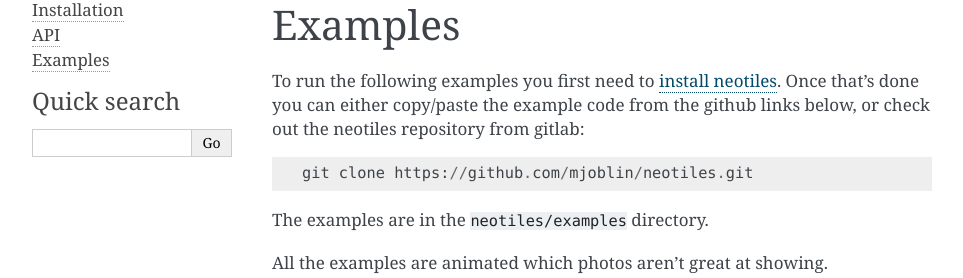
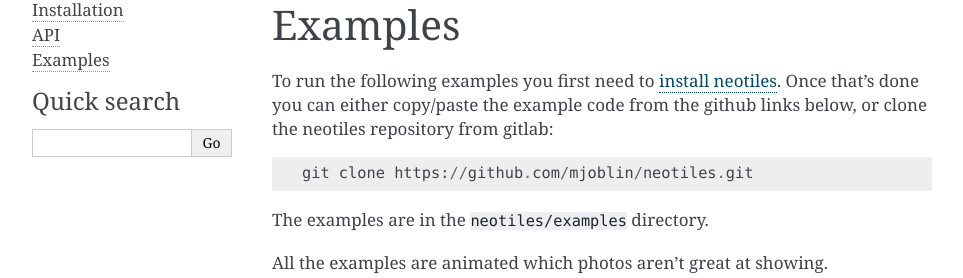
Before and after one commit to mjoblin/neotiles, a Sphinx documentation site: the page built from docs/pages/examples.rst, in a window 1280 px wide and 900 px high, cut to the strip 134-412 px from the top of the window. Shown: the whole strip, without its empty margins (148-1111 px from the left). Built offline with Sphinx 7.4.7, drawn with Linux system fonts in a browser that asks for light colours.

Commit message:
Minor doc tweak

```diff
--- a/docs/pages/examples.rst
+++ b/docs/pages/examples.rst
@@ -5,8 +5,8 @@
 
 To run the following examples you first need to
 `install neotiles <installation.html>`_.  Once that's done you can either
-copy/paste the example code from the github links below, or check out the
-neotiles repository from gitlab: ::
+copy/paste the example code from the github links below, or clone the neotiles
+repository from gitlab: ::
 
     git clone https://github.com/mjoblin/neotiles.git
 
```
